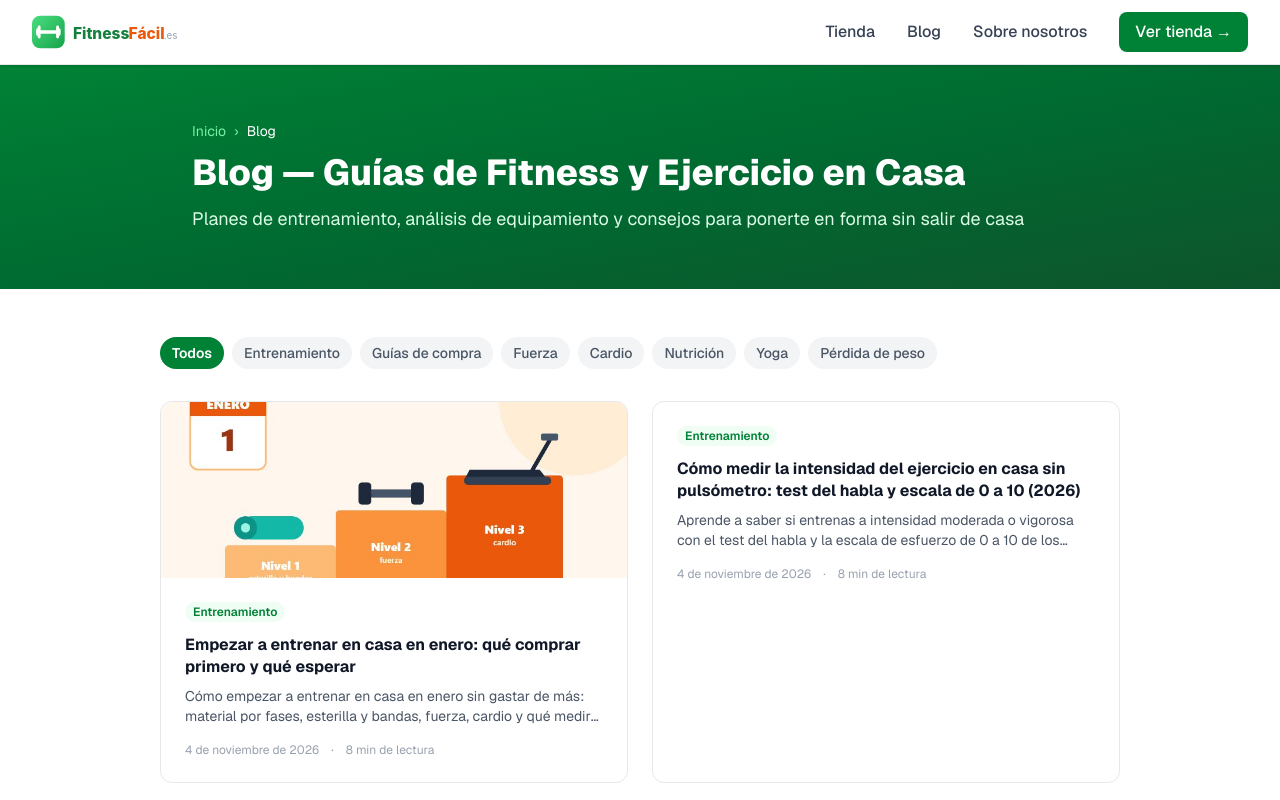
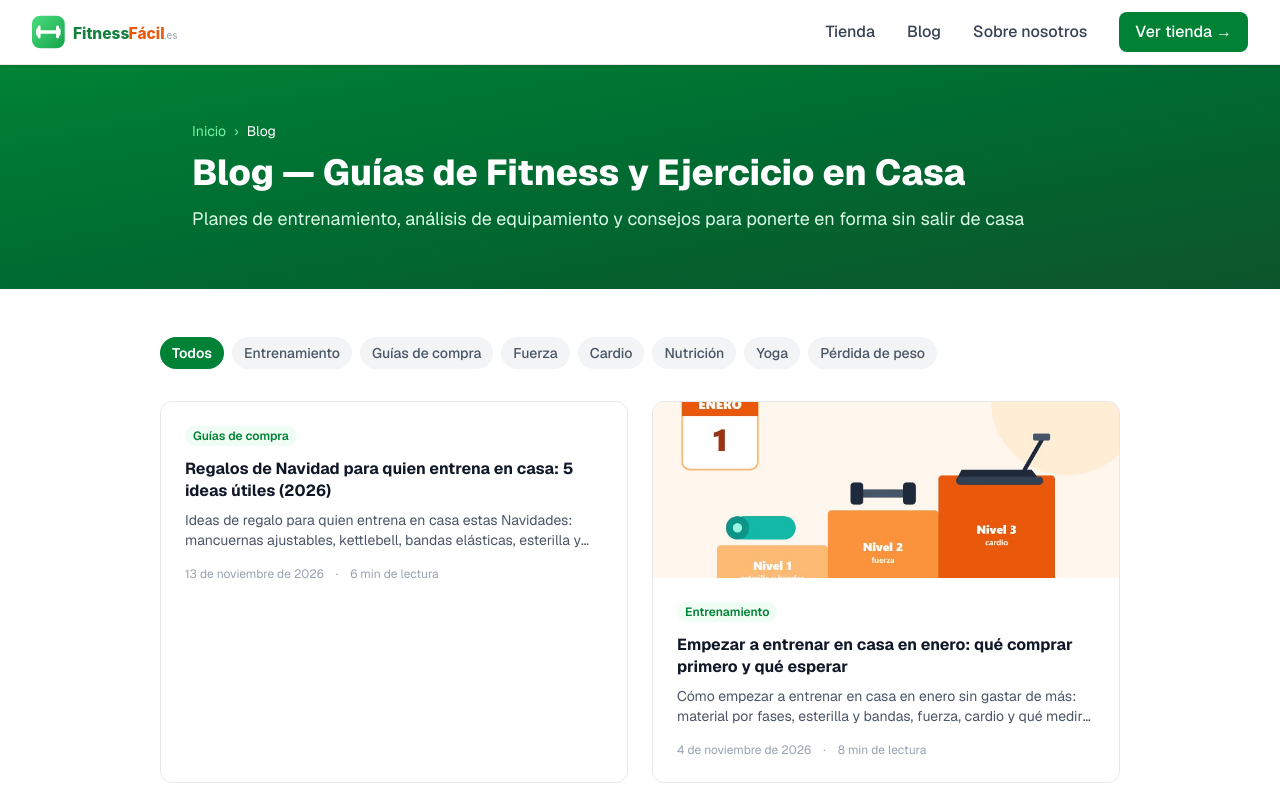
Before and after one commit to mktweb360/fitnessfacil, a Next.js app: page /blog in a window 1280 px wide. Shown: the top 800 px of the page. Built offline with nearby package versions, Linux system fonts and the light colour scheme.

Commit message:
Añade artículo de regalos fitness para entrenar en casa (entrada en posts)

```diff
--- a/data/posts.ts
+++ b/data/posts.ts
@@ -698,6 +698,16 @@ export const posts: Post[] = [
     categoryCta: { href: "/tienda/pesas-mancuernas", text: "Ver bandas elásticas en tienda →" },
   },
   {
+slug: "regalos-fitness-navidad-entrenar-en-casa",
+title: "Regalos de Navidad para quien entrena en casa: 5 ideas útiles (2026)",
+seoTitle: "Regalos fitness para entrenar en casa",
+excerpt: "Ideas de regalo para quien entrena en casa estas Navidades: mancuernas ajustables, kettlebell, bandas elásticas, esterilla y cinta plegable, con quién encaja cada una y qué conviene comprobar antes de comprar.",
+date: "2026-11-13", category: "Guías de compra", readTime: "6 min",
+relatedProducts: ["lullax-neo36-mancuernas-ajustables","jowy-kettlebell-pvc-16kg","fokky-bandas-elasticas-set-4-tpe","la-mente-es-maravillosa-esterilla-tpe","walkingpad-r1-pro-cinta-plegable"],
+relatedPosts: ["entrenamiento-fuerza-casa-equipamiento-minimo","rutina-mancuernas-casa-semana","bandas-elasticas-musculacion-guia"],
+categoryCta: { href: "/tienda", text: "Ver toda la tienda →" },
+},
+{
     slug: "entrenamiento-fuerza-casa-equipamiento-minimo",
     image: "/images/blog/entrenamiento-fuerza-casa-equipamiento-minimo.jpg",
     title: "Entrenamiento de fuerza en casa con equipamiento mínimo",
```
